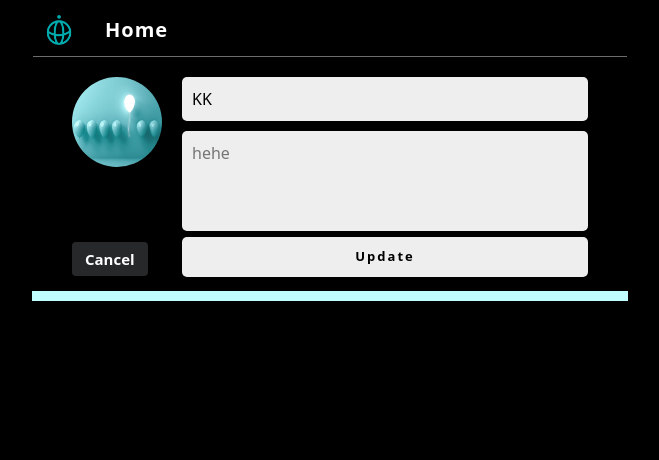
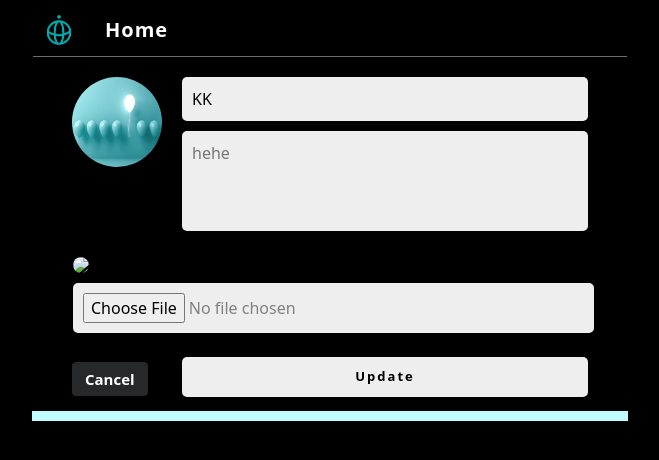
Before and after one commit to suvo-gh/Twitter_Clone, a Django app: page /edit/41/ in a window 1280 px wide. Shown: the top 460 px of the page, without its empty margins (310-969 px from the left). Run offline with Django 3.2, Linux system fonts and the light colour scheme; data comes from the database, SQL or seed files in the repository.

Commit message:
added img to edit

```diff
--- a/static/css/style.css
+++ b/static/css/style.css
@@ -290,7 +290,11 @@ form {
   padding: 0.375rem 0.75rem;
   text-decoration: none;
 }
-
+.browsebtn{
+  width: 101% !important;
+  margin-left: 1px !important;
+  color: grey;
+}
 .updatebtn{
   text-decoration: none;
     font-size: 13px;
@@ -304,6 +308,15 @@ form {
     background-color: #14708f;
     letter-spacing: 2px;
     float: right;
+
+}
+.editimage{
+  width: 101%;
+  border-radius: 20px;
+  margin-top: 10px;
+  align-content: center;
+  margin-bottom: 10px;
+  margin-left: 1px;
 
 }
 
--- a/templates/base.html
+++ b/templates/base.html
@@ -7,7 +7,7 @@
     <meta charset="utf-8">
     <meta name="viewport" content="width=device-width, initial-scale=1">
     <meta name="description" content="">
-    <link rel="icon" href="/static/img/logo-twitterblue.svg" />
+    <link rel="icon" href="static/img/techis-logo.png" />
     <!-- Bootstrap CSS -->
     <link href="https://cdn.jsdelivr.net/npm/bootstrap@5.0.0-beta1/dist/css/bootstrap.min.css" rel="stylesheet" integrity="sha384-giJF6kkoqNQ00vy+HMDP7azOuL0xtbfIcaT9wjKHr8RbDVddVHyTfAAsrekwKmP1" crossorigin="anonymous">
     <!-- Style CSS -->
--- a/templates/edit.html
+++ b/templates/edit.html
@@ -25,6 +25,12 @@
           <textarea name="body" placeholder="{{posts.body}}" required></textarea>
         </div>
 
+        <div class="pic">
+          <img src="{{ posts.image.url }}" alt=" " class="editimage" >
+              <input type="file" name="image" class="browsebtn">
+          </div>
+        <br>
+
         <div class="editfooter">
           <input class="updatebtn" type="button" value="Update" />
           <a href="{% url 'index' %}" class="btnn">Cancel</a>
```
